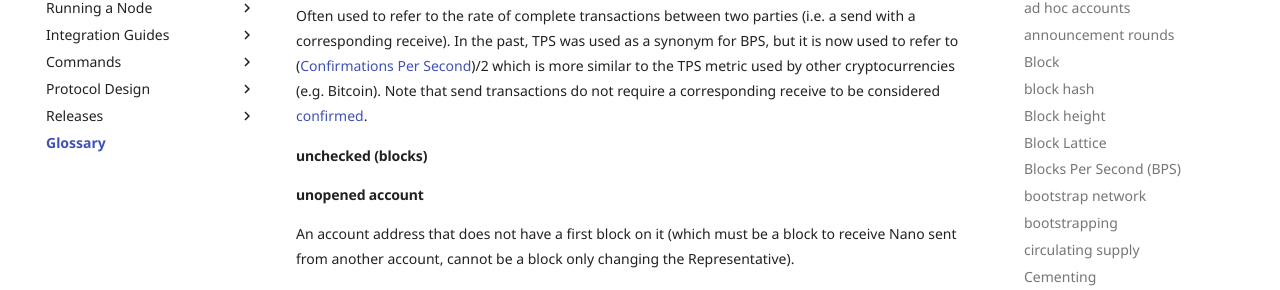
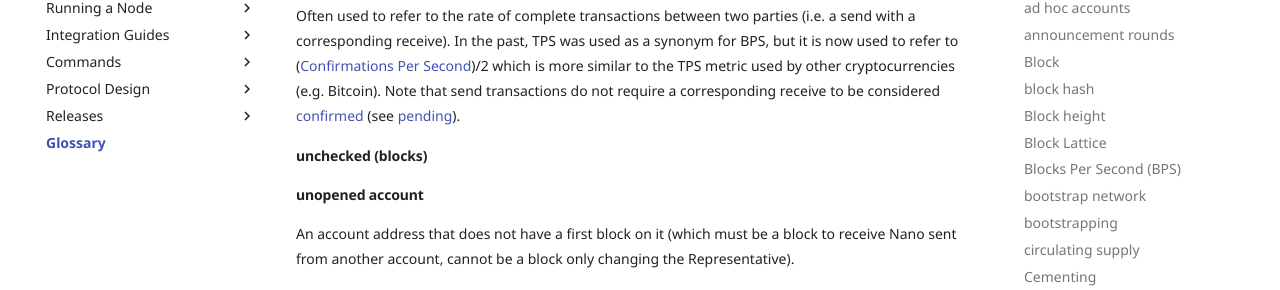
Before and after one commit to nanocurrency/nano-docs, an MkDocs documentation site: the page built from docs/glossary.md, in a window 1280 px wide and 900 px high, scrolled down 3517 px. Shown: the part 154-444 px from the top of the window. Built offline with MkDocs 1.6.1 and Material for MkDocs 9.7.7, drawn with Linux system fonts in a browser that asks for light colours; formulas are drawn with MathJax 3; comment, search, counter and statistics services are not loaded.

Commit message:
Update glossary.md
Adding link from TPS to pending

```diff
--- a/docs/glossary.md
+++ b/docs/glossary.md
@@ -96,7 +96,7 @@ The [account](#account) if the block is the first block on the account, otherwis
 A 256-bit random value usually represented to the user as a 64 character hexidecimal (0-9 and A-F) value. Private keys are derived from a seed.
 
 #### Transactions Per Second (TPS)
-Often used to refer to the rate of complete transactions between two parties (i.e. a send with a corresponding receive). In the past, TPS was used as a synonym for BPS, but it is now used to refer to ([Confirmations Per Second](#confirmations-per-second-cps))/2 which is more similar to the TPS metric used by other cryptocurrencies (e.g. Bitcoin). Note that send transactions do not require a corresponding receive to be considered [confirmed](#confirmation).
+Often used to refer to the rate of complete transactions between two parties (i.e. a send with a corresponding receive). In the past, TPS was used as a synonym for BPS, but it is now used to refer to ([Confirmations Per Second](#confirmations-per-second-cps))/2 which is more similar to the TPS metric used by other cryptocurrencies (e.g. Bitcoin). Note that send transactions do not require a corresponding receive to be considered [confirmed](#confirmation) (see [pending](#pending)).
 
 #### unchecked (blocks)
 
```
